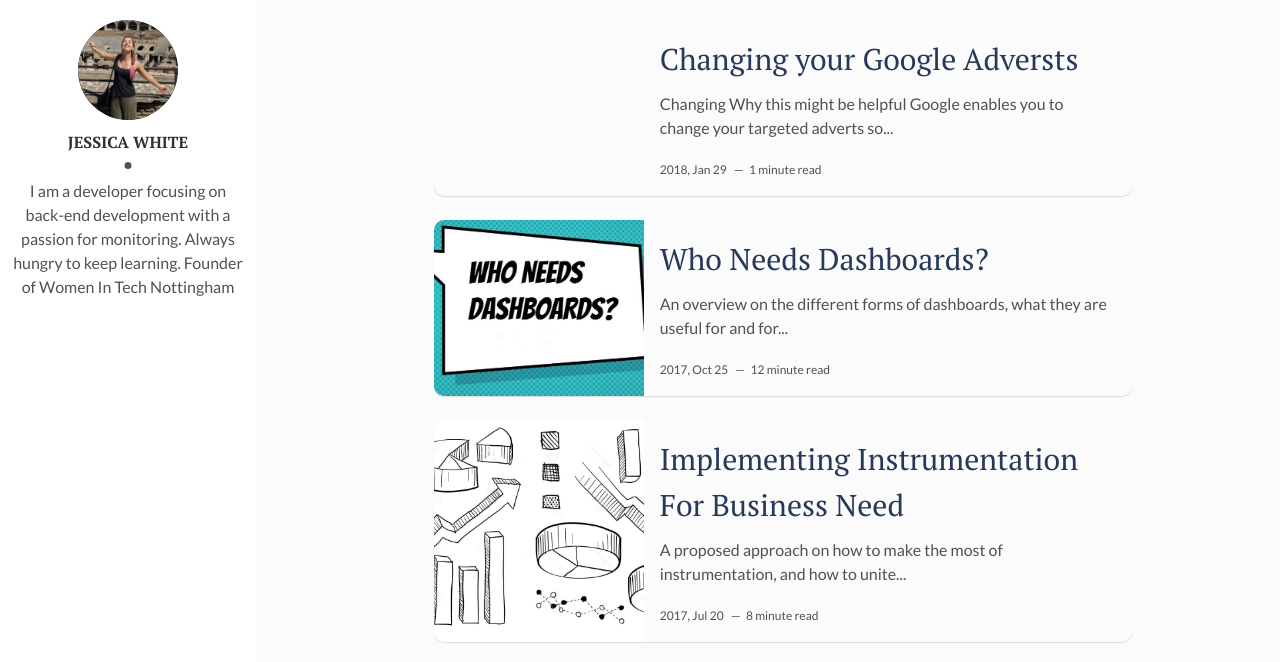
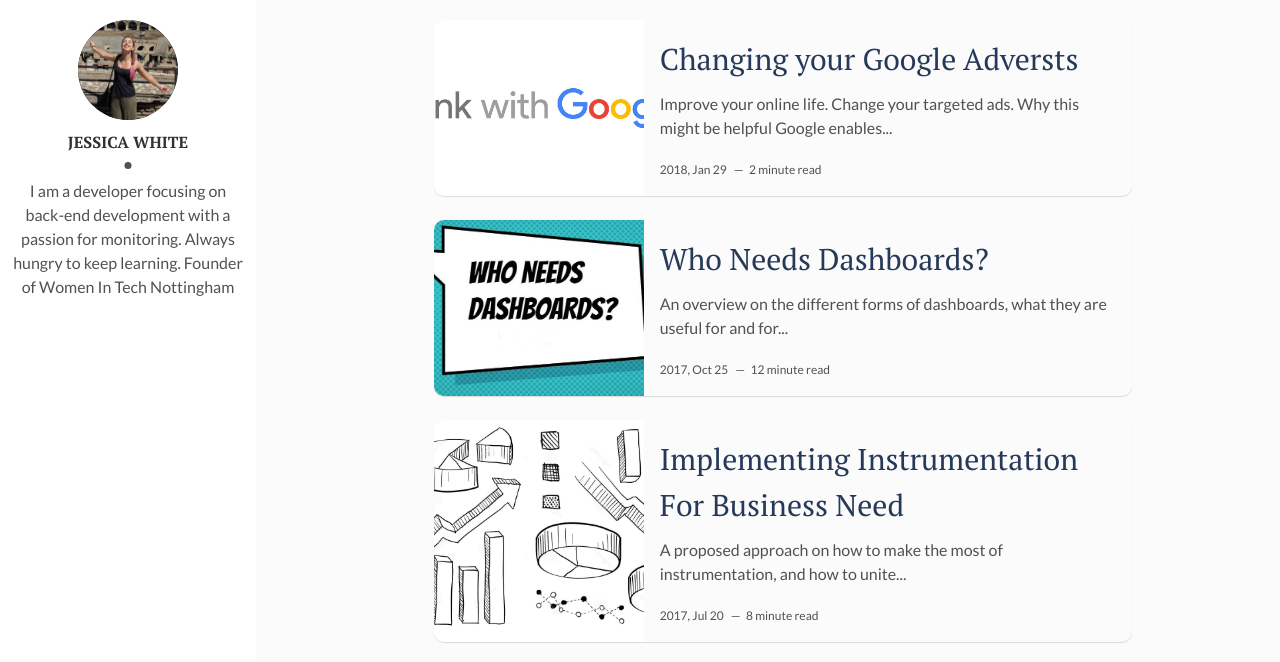
Before and after one commit to wordshaker/jesswhite_4, a Jekyll site: the page built from index.html, in a window 1280 px wide and 900 px high, cut to the strip 0-662 px from the top of the window. Built offline with Jekyll 4.4.1, drawn with Linux system fonts in a browser that asks for light colours; some of the changed lines change nothing that is shown.

Commit message:
finish post

```diff
--- a/_posts/2018-02-18-googleadsettings-post.md
+++ b/_posts/2018-02-18-googleadsettings-post.md
@@ -12,14 +12,20 @@
 
 ----
 <center>
-<h3> Changing </h3>
+<h3> Improve your online life. Change your targeted ads. </h3>
 </center>
 ---
 <br/>
 
 ### Why this might be helpful
 
-Google enables you to change your targeted adverts so you can indicate what you do and don't want to see.
+Google enables you to change your targeted adverts so you can indicate what you do and don't want to see. There are numerous reasons why I think this is and amazing feature.
+
+First, there is gender targeted adverts. There are many sites that use this option. One example is Facebook. I have known many people who, fed up of seeing adverts related to dating sites and makeup because they have ticked the female box when signing up for a site, changed their settings to male so they could see tech and sports adverts instead.
+
+There is a bigger reason why I think this is a great feature. There are many reasons why you might want to stop certain adverts displaying. I'll use a personal example. As a 27 year old woman, for the last few years a lot of the adverts shown to me have been related to fertility, parenting and babies in general. Due to medical reasons, it's ill advised for me to ever have children. This can sometimes be very difficult. Having the option to remove these adverts has been a big life improvement.
+
+There are many reasons why you might not want to see certain adverts. Here's a guide on how to change your Google ad's to help make life a bit better.
 
 ### Steps to changing your adverts
 
@@ -62,4 +68,4 @@
 
 ### Here is the reference
 
-- [Zen and the Art of Systems Monitoring](https://www.scalyr.com/community/guides/zen-and-the-art-of-system-monitoring)
+- [Opt out of seeing personalised ads](https://support.google.com/ads/answer/2662922?hl=en-GB)
```
Also changed, not shown: assets/img/2018-02-18/header.jpg (added), assets/img/about/me.jpg.
